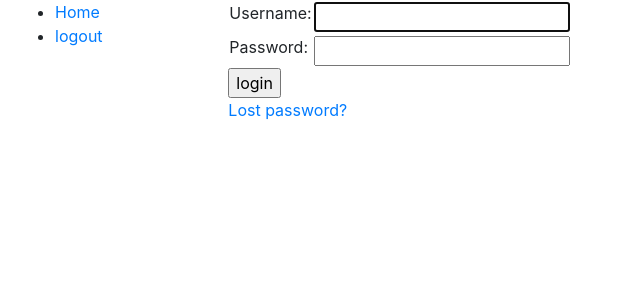
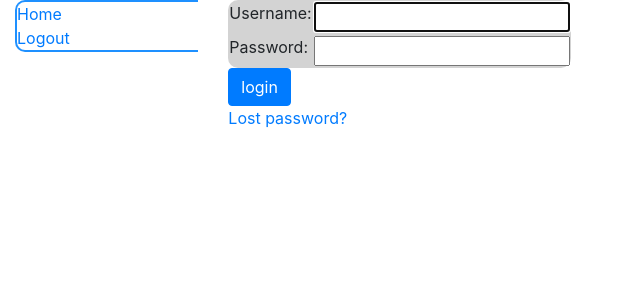
Before and after one commit to JamesEllerbee/Cybersecurity-based-Knowledge-Management-System, a Django app: page /accounts/login/ in a window 1280 px wide. Shown: the top 300 px of the page, without its empty margins (0-640 px from the left). Run offline with Django 3.2, Linux system fonts and the light colour scheme; some libraries are stand-ins or nearby versions.

Commit message:
this isnt much

```diff
--- a/prototype/KnowledgeBase/templates/base_generic.html
+++ b/prototype/KnowledgeBase/templates/base_generic.html
@@ -14,10 +14,10 @@
     <div class="row">
       <div class="col-sm-2">
       {% block sidebar %}
-        <ul class="sidebar-nav">
-          <li><a href="{% url 'index' %}">Home</a></li>
-          <li><a href="{% url 'logout' %}">logout</a></li>
-        </ul>
+        <div class="sidebar-nav" style="border-style:solid; border-color: dodgerblue; border-radius:10px; border-width:2px; border-right-width:0px; border-top-right-radius:0px; border-bottom-right-radius:0px">
+          <a href="{% url 'index' %}">Home</a></li><br>
+          <a href="{% url 'logout' %}">Logout</a></li>
+        </div>
      {% endblock %}
       </div>
       <div class="col-sm-10 ">{% block content %}{% endblock %}</div>
--- a/prototype/KnowledgeBase/templates/index.html
+++ b/prototype/KnowledgeBase/templates/index.html
@@ -2,7 +2,7 @@
 
 {% block content %}
 <!--Index buttons-->
-    <h1>Welcome to your company's knowledge base</h1>
+    <h1 style="font-family: candara;">Welcome to your company's knowledge base</h1>
     <body>
     <div class="row center">
     <form method="post" action="">
--- a/prototype/templates/registration/login.html
+++ b/prototype/templates/registration/login.html
@@ -1,6 +1,7 @@
 {% extends "base_generic.html" %}
 
 {% block content %}
+
 
   {% if form.errors %}
     <p>Your username and password didn't match. Please try again.</p>
@@ -11,13 +12,13 @@
       <p>Your account doesn't have access to this page. To proceed,
       please login with an account that has access.</p>
     {% else %}
-      <p>Please login to see this page.</p>
+      <p style="color:red">Please login to see this page.</p>
     {% endif %}
   {% endif %}
 
   <form method="post" action="{% url 'login' %}">
       {% csrf_token %}
-    <table>
+      <table style="background-color:lightgrey; border-color:lightgrey; border-width:20px; border-radius:10px">
         <tr>
          <td>{{ form.username.label_tag }}</td>
          <td>{{ form.username }}</td>
@@ -27,9 +28,10 @@
           <td>{{ form.password }}</td>
        </tr>
      </table>
-    <input type="submit" value="login" />
+     <input class="btn btn-primary" type="submit" value="login" />
      <input type="hidden" name="next" value="{{ next }}" />
   </form>
+
 
   {# Assumes you setup the password_reset view in your URLconf #}
   <p><a href="{% url 'password_reset' %}">Lost password?</a></p>
```
Also changed, not shown: prototype/db.sqlite3. Lines whose indentation alone changed are shown as unchanged.
